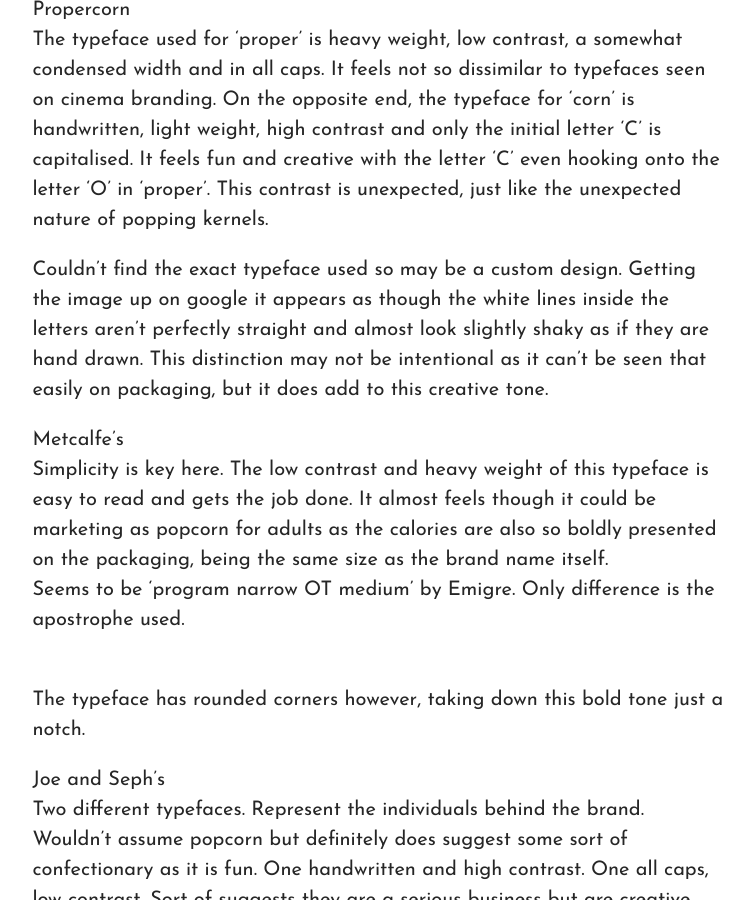
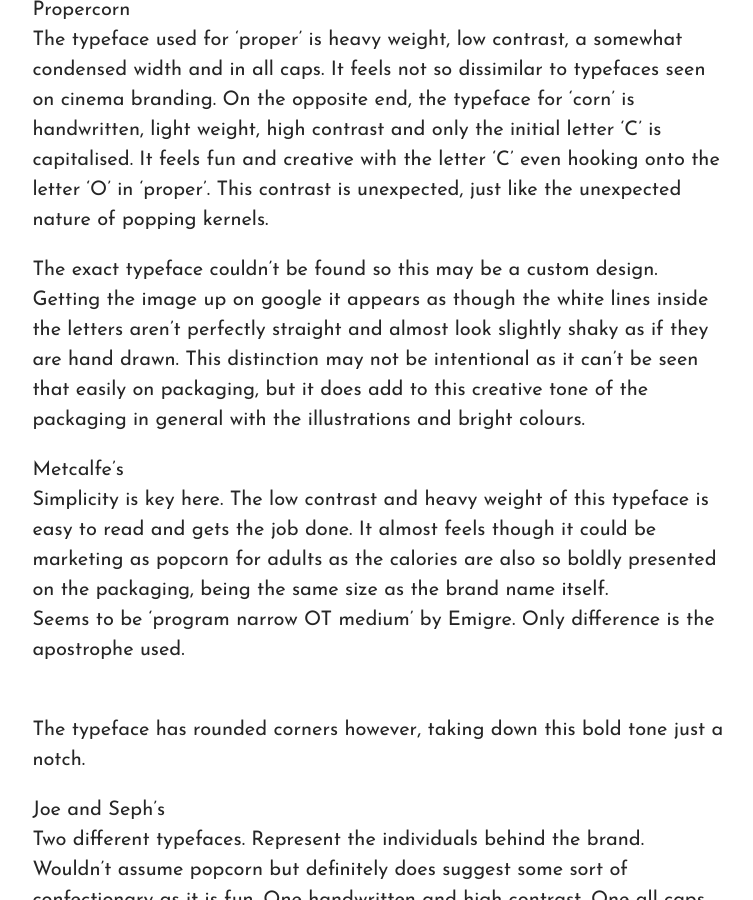
Before and after one commit to laurenlouisap/typography, a Jekyll site: the page built from _posts/2021-10-11-time-for-a-snack.md, in a window 1280 px wide and 900 px high, scrolled down 635 px. Shown: the whole window, without its empty margins (262-1015 px from the left). Built offline with Jekyll 4.4.1, drawn with Linux system fonts in a browser that asks for light colours; some web fonts are replaced.

Commit message:
Update Post “2021-10-11-time-for-a-snack”

```diff
--- a/_posts/2021-10-11-time-for-a-snack.md
+++ b/_posts/2021-10-11-time-for-a-snack.md
@@ -15,7 +15,7 @@
 Propercorn\
 The typeface used for 'proper' is heavy weight, low contrast, a somewhat condensed width and in all caps. It feels not so dissimilar to typefaces seen on cinema branding. On the opposite end, the typeface for 'corn' is handwritten, light weight, high contrast and only the initial letter 'C' is capitalised. It feels fun and creative with the letter 'C' even hooking onto the letter 'O' in 'proper'. This contrast is unexpected, just like the unexpected nature of popping kernels.
 
-Couldn't find the exact typeface used so may be a custom design. Getting the image up on google it appears as though the white lines inside the letters aren't perfectly straight and almost look slightly shaky as if they are hand drawn. This distinction may not be intentional as it can't be seen that easily on packaging, but it does add to this creative tone.
+The exact typeface couldn't be found so this may be a custom design. Getting the image up on google it appears as though the white lines inside the letters aren't perfectly straight and almost look slightly shaky as if they are hand drawn. This distinction may not be intentional as it can't be seen that easily on packaging, but it does add to this creative tone of the packaging in general with the illustrations and bright colours.
 
 Metcalfe's\
 Simplicity is key here. The low contrast and heavy weight of this typeface is easy to read and gets the job done. It almost feels though it could be marketing as popcorn for adults as the calories are also so boldly presented on the packaging, being the same size as the brand name itself. \
```
